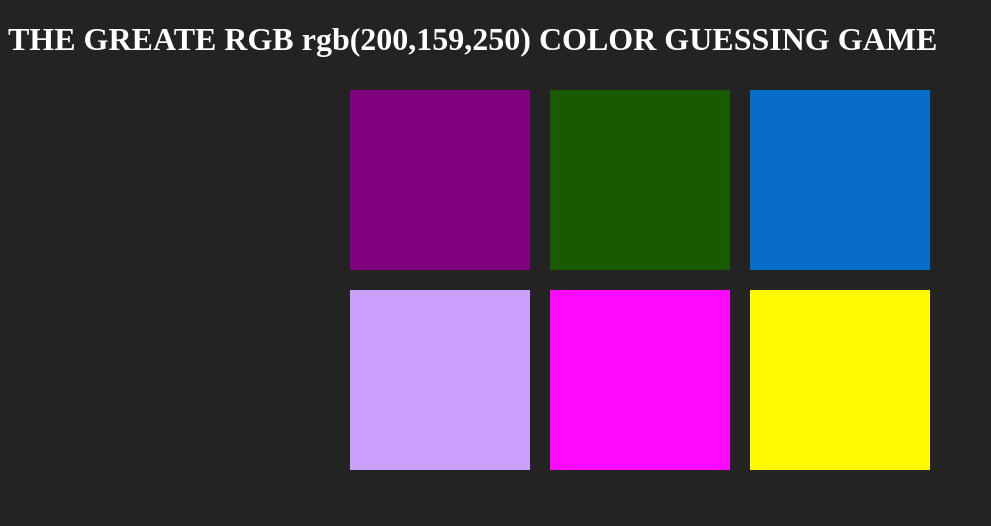
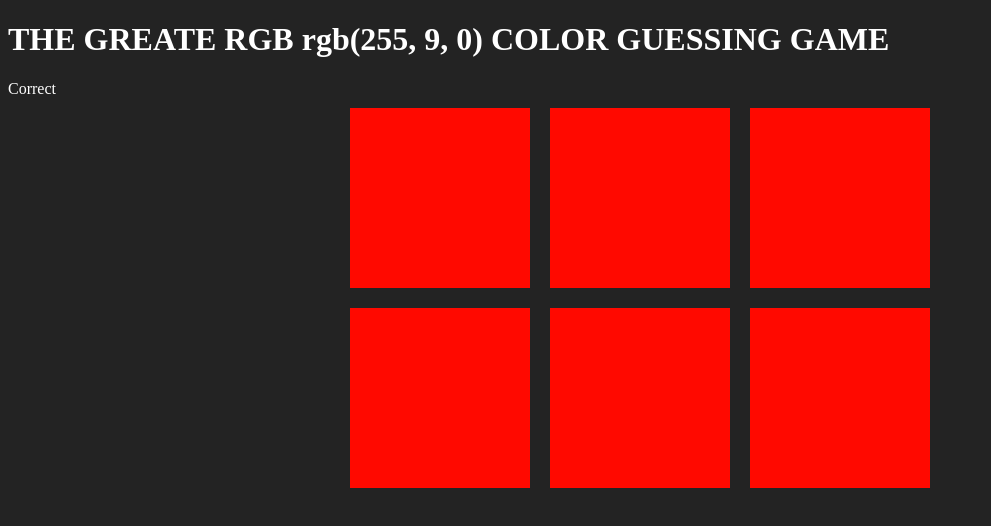
Before and after one commit to Confidence-Okoghenun/Color-picker-game, a plain HTML site: page index.html in a window 1280 px wide. Both pictures are taken after a click on the element 439 px from the left and 179 px from the top of the page. Shown: the whole page, without its empty margins (0-991 px from the left). Drawn offline with Linux system fonts and the light colour scheme.

Commit message:
Click Event Handler
This commit include changes to handle the
click event of each color tile.

*A function was created to handle click event
 for each color tile and determine if the clicked
 color was the correct one.
*This has made it possible for the correct color
 to be determined.
*Next feature would be to generate colors randomly.

[Closes-Bug: #002]

```diff
--- a/css/style.css
+++ b/css/style.css
@@ -3,6 +3,10 @@ body {
 }
 
 h1 {
+  color: white;
+}
+
+span {
   color: white;
 }
 
--- a/index.html
+++ b/index.html
@@ -11,6 +11,7 @@
 
 <body>
     <h1>THE GREATE RGB <span id="colorDisplay"></span> COLOR GUESSING GAME</h1>
+    <div><span id="message"></span></div>
     <div id="container">
         <div class="square"></div>
         <div class="square"></div>
--- a/js/main.js
+++ b/js/main.js
@@ -1,27 +1,40 @@
 var colors = [
-  "rgb(255,9,0)",
-  "rgb(25,90,0)",
-  "rgb(5,109,200)",
-  "rgb(200,159,250)",
-  "rgb(255,9,255)",
-  "rgb(255,249,0)"
+  "rgb(255, 9, 0)",
+  "rgb(25, 90, 0)",
+  "rgb(5, 109, 200)",
+  "rgb(200, 159, 250)",
+  "rgb(255, 9, 255)",
+  "rgb(255, 249, 0)"
 ];
 
-var pickedColor = colors[3];
+var pickedColor = pickColor();
 var colorDisplay = document.querySelector("#colorDisplay");
 colorDisplay.textContent = pickedColor;
 var squares = document.querySelectorAll(".square");
+var messageDisplay = document.querySelector("#message")
 for(var i = 0; i < squares.length; i++) {
   //add initail color to squares
     squares[i].style.background = colors[i];
-
   //add event listener to squares
   squares[i].addEventListener("click", function() {
     var clickedColor = this.style.background;
-    if(clickedColor === pickedColor) {
-
-    } else {
-      this.style.background = document.body.style.background;
+    if (pickedColor === clickedColor) {
+      messageDisplay.textContent = "Correct";
+      changeColor(pickedColor);
+     } else {
+      this.style.background = "#232323";
+      messageDisplay.textContent = "Try Again"
     }
   });
 }
+
+function changeColor(color) {
+  for(var i = 0; i < squares.length; i++) {
+    squares[i].style.background = color;
+  }
+};
+
+function pickColor() {
+  var random = Math.floor(Math.random() * colors.length);
+  return colors[random];
+}
```
